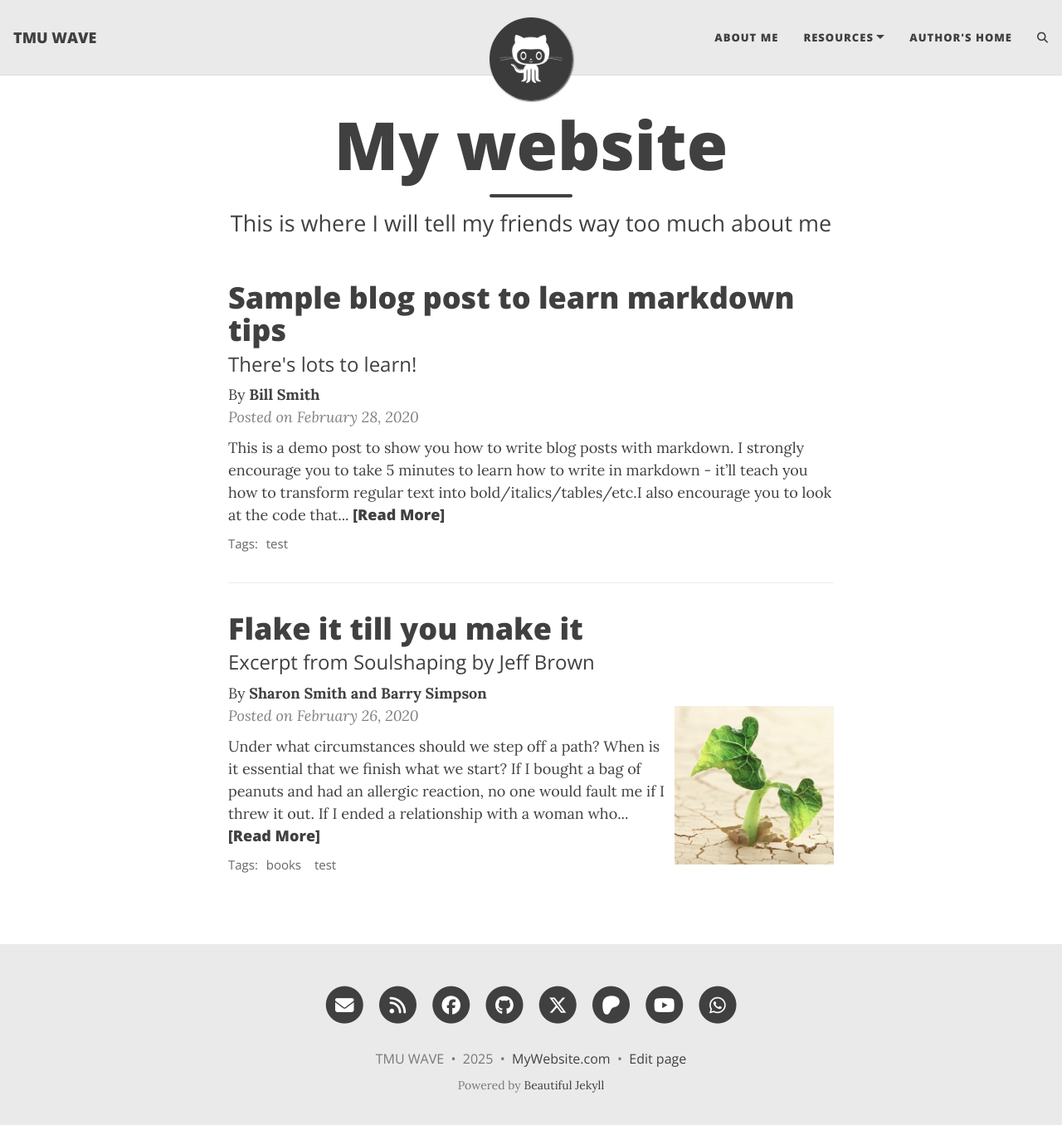
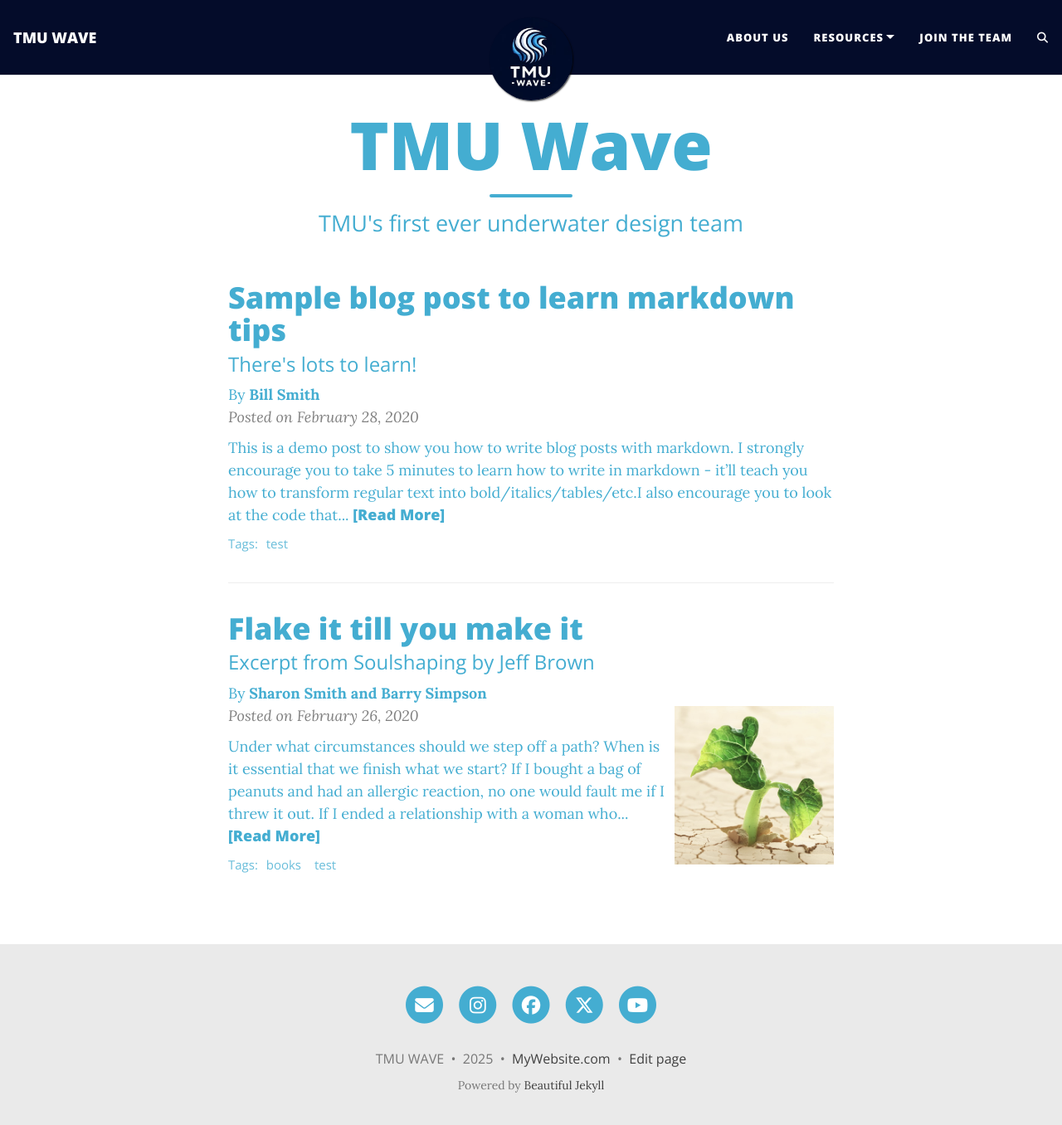
Before and after one commit to amartyachowdhury/TMU-Wave.github.io, a Jekyll site: the page built from index.html, in a window 1280 px wide and 1369 px high. Shown: the top 1356 px of the window at 83% size. Built offline with Jekyll 4.4.1, drawn with Linux system fonts in a browser that asks for light colours; the list of posts is cut into pages by our own code; comment, search, counter and statistics services are not loaded.

Commit message:
Add team information and changed theme

```diff
--- a/_config.yml
+++ b/_config.yml
@@ -20,11 +20,11 @@ author: TMU WAVE
 ###############################################
 
 navbar-links:
-  About Me: "aboutme"
+  About Us: "aboutme"
   Resources:
     - Beautiful Jekyll: "https://beautifuljekyll.com"
     - Learn markdown: "https://www.markdowntutorial.com/"
-  Author's home: "https://deanattali.com"
+  Join the Team: "https://forms.gle/9pVjgiQWigX1xMzz7"
 
 ################
 # --- Logo --- #
@@ -32,7 +32,7 @@ navbar-links:
 
 # Image to show in the navigation bar - works best with a square image
 # Remove this parameter if you don't want an image in the navbar
-avatar: "/assets/img/avatar-icon.png"
+avatar: "/assets/img/avatar-icon.jpg"
 
 # By default, the image is cut into a circle. You can disable this behaviour by setting 'round-avatar: false'
 round-avatar: true
@@ -51,20 +51,20 @@ round-avatar: true
 # Uncomment the links you want to show and add your information to each one.
 social-network-links:
   email: "someone@example.com"
-  rss: true  # remove this line if you don't want to show an RSS link at the bottom
+  instagram: tmuwave
+#  rss: true  # remove this line if you don't want to show an RSS link at the bottom
   facebook: deanattali
-  github: daattali
+#  github: daattali
   twitter: daattali
-  patreon: DeanAttali
+#  patreon: DeanAttali
   youtube: "@daattali"
-  whatsapp: 15551212
+#  whatsapp: 15551212
 #  medium: yourname
 #  reddit: yourname or r/yoursubreddit
 #  linkedin: daattali
 #  xing: yourname
 #  stackoverflow: "3943160/daattali"
 #  snapchat: deanat78
-#  instagram: deanat78
 #  spotify: yourname
 #  telephone: +14159998888
 #  steam: deanat78
@@ -96,6 +96,7 @@ share-links-active:
   twitter: true
   facebook: true
   linkedin: true
+  instagram: true
   vk: false
 
 # How to display the link to your website in the footer
@@ -135,11 +136,11 @@ navbar-var-length: false
 # Personalize the colours in your website. Colour values can be any valid CSS colour
 
 page-col: "#FFFFFF"
-text-col: "#404040"
+text-col: "#44add1"
 link-col: "#008AFF"
 hover-col: "#0085A1"
-navbar-col: "#EAEAEA"
-navbar-text-col: "#404040"
+navbar-col: "#040c2a"
+navbar-text-col: "#FFFFFF"
 navbar-border-col: "#DDDDDD"
 footer-col: "#EAEAEA"
 footer-text-col: "#777777"
--- a/index.html
+++ b/index.html
@@ -1,5 +1,5 @@
 ---
 layout: home
-title: My website
-subtitle: This is where I will tell my friends way too much about me
+title: TMU Wave
+subtitle: TMU's first ever underwater design team
 ---
```
Also changed, not shown: assets/img/avatar-icon.jpg (added), assets/img/avatar-icon.png (deleted).
